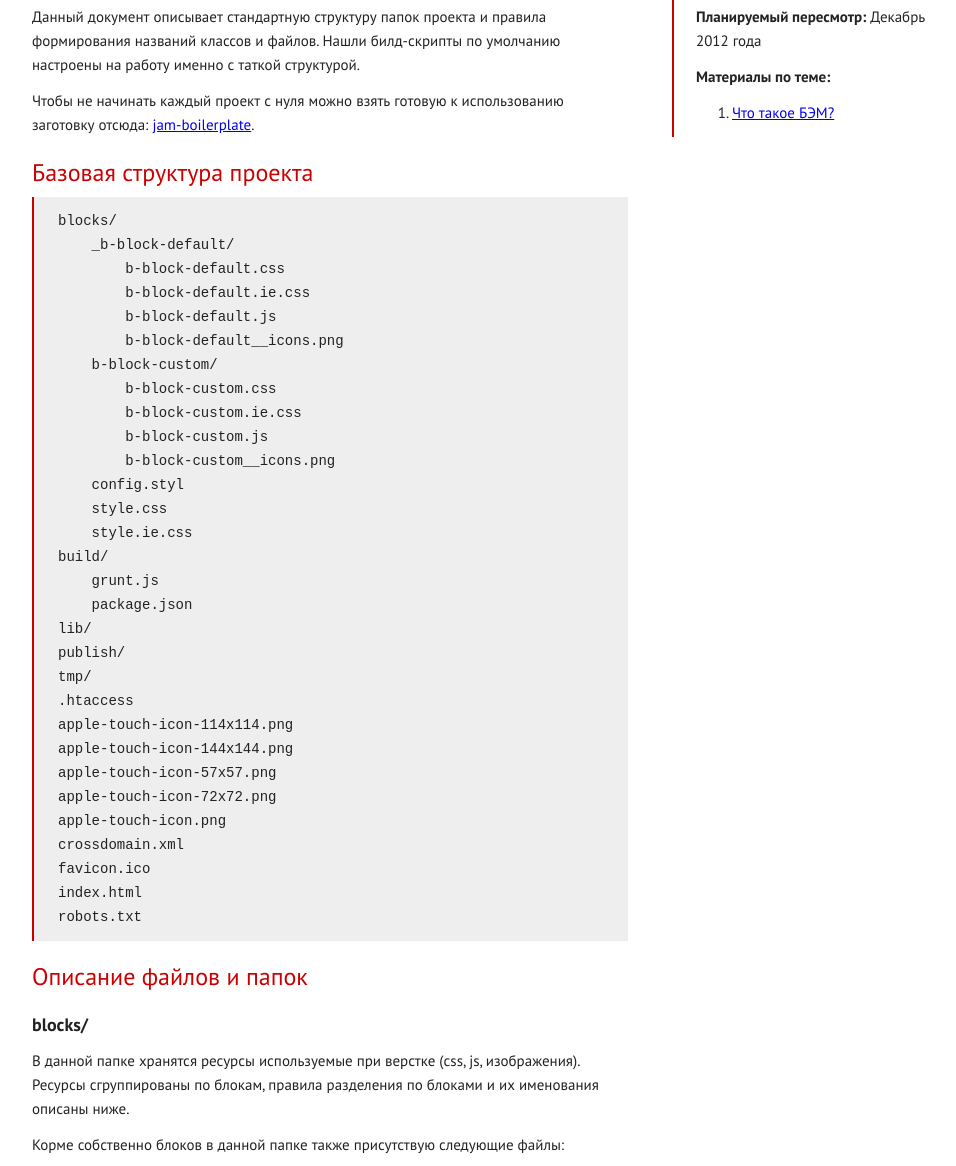
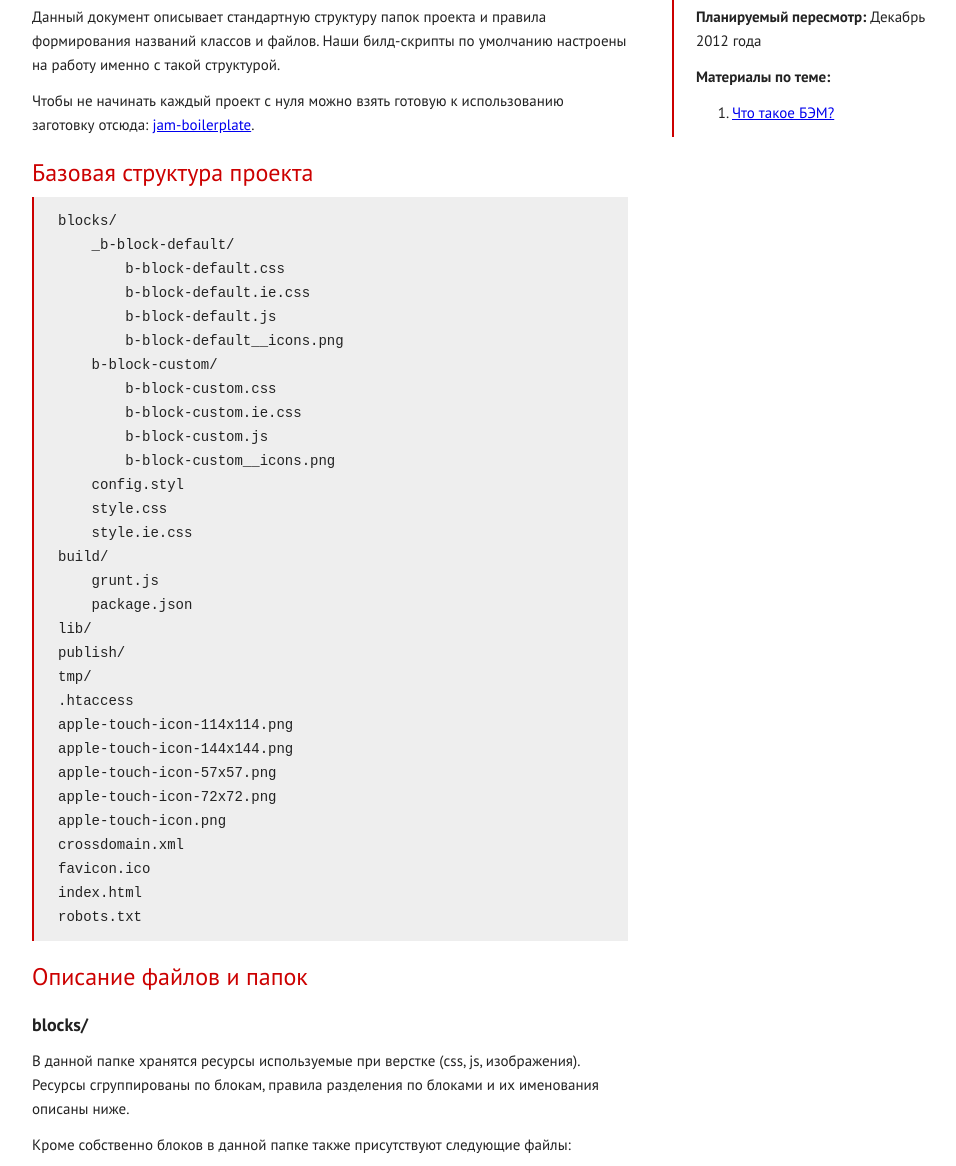
Before and after one commit to safarov/html-guidelines, a plain HTML site: page structure.html in a window 1280 px wide. Shown: the part 235-1401 px from the top of the page, without its empty margins (138-1094 px from the left). Drawn offline with Linux system fonts and the light colour scheme.

Commit message:
fixed typos

```diff
--- a/structure.html
+++ b/structure.html
@@ -28,7 +28,7 @@
 
 <h2>Структура проекта и именование элементов</h2>
 
-<p>Данный документ описывает стандартную структуру папок проекта и правила формирования названий классов и файлов. Нашли билд-скрипты по умолчанию настроены на работу именно с таткой структурой.</p>
+<p>Данный документ описывает стандартную структуру папок проекта и правила формирования названий классов и файлов. Наши билд-скрипты по умолчанию настроены на работу именно с такой структурой.</p>
 
 <p>Чтобы не начинать каждый проект с нуля можно взять готовую к использованию заготовку отсюда: <a href="https://github.com/jetstyle/jam-boilerplate">jam-boilerplate</a>.</p>
 
@@ -72,7 +72,7 @@ robots.txt
 
 <p>В данной папке хранятся ресурсы используемые при верстке (css, js, изображения). Ресурсы сгруппированы по блокам, правила разделения по блоками и их именования описаны ниже.</p>
 
-<p>Корме собственно блоков в данной папке также присутствую следующие файлы:</p>
+<p>Кроме собственно блоков в данной папке также присутствуют следующие файлы:</p>
 
 <ol>
 <li>style.css — общий файл стилей проекта. В него через @import подключаются все остальные .css и .styl файлы. Он используется как основа для создания единого файла стиля при сборке ресурсов.</li>
```
Also changed, not shown: checklist.html (+1 -1 lines), styleguide.html (+1 -1 lines).
